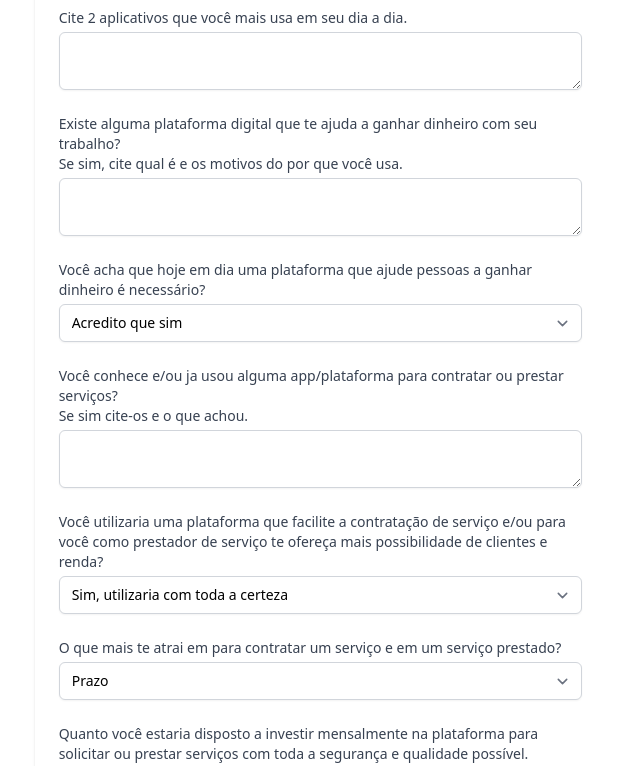
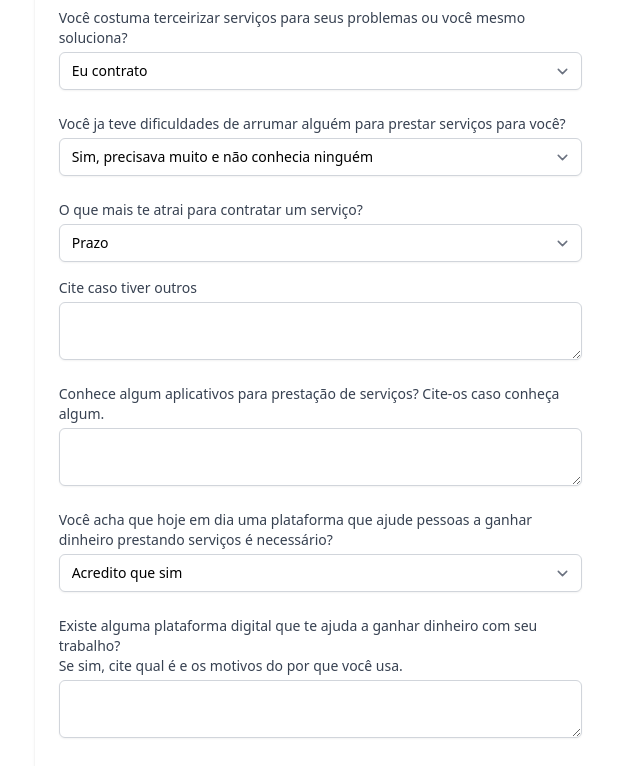
Before and after one commit to Nata07/mvp-toptrampo, a Next.js app: page / in a window 1280 px wide. Shown: the part 860-1626 px from the top of the page, without its empty margins (400-1040 px from the left). Built offline with nearby package versions, Linux system fonts and the light colour scheme.

Commit message:
changed in forms

```diff
--- a/src/pages/index.tsx
+++ b/src/pages/index.tsx
@@ -4,7 +4,6 @@ import { useEffect, useState } from "react";
 export default function Home() {
   const [success, setSuccess] = useState(false);
   useEffect(() => {
-    console.log('chegou aqui')
     if ( window.location.search.includes('success=true') ) {
       setSuccess(true);
     }
@@ -293,8 +292,52 @@ export default function Home() {
                     </div>
 
                     <div className="col-span-6 sm:col-span-4">
+                      <label htmlFor="outsource-service-provided" className="block text-sm font-medium text-gray-700">
+                        Você costuma terceirizar serviços para seus problemas ou você mesmo soluciona?
+                      </label>
+                      <select required name="outsource-service-provided" id="outsource-service-provided" className="mt-1 block w-full py-2 px-3 border border-gray-300 bg-white rounded-md shadow-sm focus:outline-none focus:ring-green-500 focus:border-green-500 sm:text-sm">
+                        <option value="Contrato">Eu contrato</option>
+                        <option value="Soluciono">Eu soluciono</option>
+                      </select>
+                    </div>
+
+                    <div className="col-span-6 sm:col-span-4">
+                      <label htmlFor="difficulted-service-provided" className="block text-sm font-medium text-gray-700">
+                        Você ja teve dificuldades de arrumar alguém para prestar serviços para você?
+                      </label>
+                      <select required name="difficulted-service-provided" id="difficulted-service-provided" className="mt-1 block w-full py-2 px-3 border border-gray-300 bg-white rounded-md shadow-sm focus:outline-none focus:ring-green-500 focus:border-green-500 sm:text-sm">
+                        <option value="Sim, precisava muito e não conhecia ninguém">Sim, precisava muito e não conhecia ninguém</option>
+                        <option value="Sim, mas eu pesquisava na internet e achava">Sim, mas eu pesquisava na internet e achava</option>
+                        <option value="Sim, mas eu encontrava por meio de outros conhecidos">Sim, mas eu encontrava por meio de outros conhecidos</option>
+                        <option value="Não, sempre foi bem fácil pra mim">Não, sempre foi bem fácil pra mim.</option>
+                      </select>
+                    </div>
+
+                    <div className="col-span-6 sm:col-span-4">
+                      <label htmlFor="service-provided" className="block text-sm font-medium text-gray-700">
+                        O que mais te atrai para contratar um serviço?
+                      </label>
+                      <select required name="service-provided" id="service-provided" className="mt-1 block w-full py-2 px-3 border border-gray-300 bg-white rounded-md shadow-sm focus:outline-none focus:ring-green-500 focus:border-green-500 sm:text-sm">
+                        <option value="Prazo">Prazo</option>
+                        <option value="Atendimento">Atendimento</option>
+                        <option value="Preço">Preço</option>
+                        <option value="Qualidade do serviço">Qualidade do serviço</option>
+                        <option value="Outro">Outro</option>
+                      </select>
+                      <label htmlFor="" className="block text-sm font-medium text-gray-700 mt-4">Cite caso tiver outros</label>
+                      <textarea
+                        // required
+                        name="service-provided-message"
+                        id="service-provided-message"
+                        className="mt-1 focus:ring-green-500 focus:border-green-500 block w-full shadow-sm sm:text-sm border-gray-300 rounded-md"
+                      />
+                    </div>
+
+
+                    <div className="col-span-6 sm:col-span-4">
                       <label htmlFor="used-app" className="block text-sm font-medium text-gray-700">
-                        Cite 2 aplicativos que você mais usa em seu dia a dia.
+                        {/* Cite 2 aplicativos que você mais usa em seu dia a dia. */}
+                        Conhece algum aplicativos para prestação de serviços? Cite-os caso conheça algum.
                       </label>
                       <textarea
                         required
@@ -303,6 +346,54 @@ export default function Home() {
                         className="mt-1 focus:ring-green-500 focus:border-green-500 block w-full shadow-sm sm:text-sm border-gray-300 rounded-md"
                       />
                     </div>
+
+                    <div className="col-span-6 sm:col-span-4">
+                      <label htmlFor="plataform-necessary" className="block text-sm font-medium text-gray-700">
+                        Você acha que hoje em dia uma plataforma que ajude pessoas a ganhar dinheiro prestando serviços é necessário?
+                      </label>
+                      <select
+                        required
+                        id="plataform-necessary"
+                        name="plataform-necessary"
+                        className="mt-1 block w-full py-2 px-3 border border-gray-300 bg-white rounded-md shadow-sm focus:outline-none focus:ring-green-500 focus:border-green-500 sm:text-sm"
+                      >
+                        <option value="Acredito que sim">Acredito que sim</option>
+                        <option value="Acho que não">Acho que não</option>
+                      </select>
+                    </div>
+
+                    {/* <div className="col-span-6 sm:col-span-4">
+                      <label htmlFor="service-platform" className="block text-sm font-medium text-gray-700">
+                        Você conhece e/ou ja usou alguma app/plataforma para contratar ou prestar serviços? <br /> Se sim cite-os e o que achou.
+                      </label>
+                      <textarea
+                        required
+                        name="service-platform"
+                        id="service-platform"
+                        className="mt-1 focus:ring-green-500 focus:border-green-500 block w-full shadow-sm sm:text-sm border-gray-300 rounded-md"
+                      />
+                    </div> */}
+
+                    {/* <div className="col-span-6 sm:col-span-4">
+                      <label htmlFor="use-platform-facility" className="block text-sm font-medium text-gray-700">
+                        Você utilizaria uma plataforma que facilite a contratação de serviço e/ou para você como prestador
+                        de serviço te ofereça mais possibilidade de clientes e renda?
+                      </label>
+                      <select required name="use-platform-facility" id="use-platform-facility" className="mt-1 block w-full py-2 px-3 border border-gray-300 bg-white rounded-md shadow-sm focus:outline-none focus:ring-green-500 focus:border-green-500 sm:text-sm">
+                        <option value="Sim, utilizaria com toda a certeza">Sim, utilizaria com toda a certeza</option>
+                        <option value="Talvez utilizaria">Talvez utilizaria</option>
+                        <option value="Fiquei interessado">Fiquei interessado</option>
+                        <option value="Hoje não tenho necessidade">Hoje não tenho necessidade</option>
+                        <option value="Não utilizaria">Não utilizaria</option>
+                      </select>
+                    </div> */}
+
+
+
+
+
+
+
 
                     <div className="col-span-6 sm:col-span-4">
                       <label htmlFor="platform-winmoney" className="block text-sm font-medium text-gray-700">
@@ -317,61 +408,7 @@ export default function Home() {
                     </div>
 
                     <div className="col-span-6 sm:col-span-4">
-                      <label htmlFor="plataform-necessary" className="block text-sm font-medium text-gray-700">
-                        Você acha que hoje em dia uma plataforma que ajude pessoas a ganhar dinheiro é necessário?
-                      </label>
-                      <select
-                        required
-                        id="plataform-necessary"
-                        name="plataform-necessary"
-                        className="mt-1 block w-full py-2 px-3 border border-gray-300 bg-white rounded-md shadow-sm focus:outline-none focus:ring-green-500 focus:border-green-500 sm:text-sm"
-                      >
-                        <option value="Acredito que sim">Acredito que sim</option>
-                        <option value="Acho que não">Acho que não</option>
-                      </select>
-                    </div>
-
-                    <div className="col-span-6 sm:col-span-4">
-                      <label htmlFor="service-platform" className="block text-sm font-medium text-gray-700">
-                        Você conhece e/ou ja usou alguma app/plataforma para contratar ou prestar serviços? <br /> Se sim cite-os e o que achou.
-                      </label>
-                      <textarea
-                        required
-                        name="service-platform"
-                        id="service-platform"
-                        className="mt-1 focus:ring-green-500 focus:border-green-500 block w-full shadow-sm sm:text-sm border-gray-300 rounded-md"
-                      />
-                    </div>
-
-                    <div className="col-span-6 sm:col-span-4">
-                      <label htmlFor="use-platform-facility" className="block text-sm font-medium text-gray-700">
-                        Você utilizaria uma plataforma que facilite a contratação de serviço e/ou para você como prestador
-                        de serviço te ofereça mais possibilidade de clientes e renda?
-                      </label>
-                      <select required name="use-platform-facility" id="use-platform-facility" className="mt-1 block w-full py-2 px-3 border border-gray-300 bg-white rounded-md shadow-sm focus:outline-none focus:ring-green-500 focus:border-green-500 sm:text-sm">
-                        <option value="Sim, utilizaria com toda a certeza">Sim, utilizaria com toda a certeza</option>
-                        <option value="Talvez utilizaria">Talvez utilizaria</option>
-                        <option value="Fiquei interessado">Fiquei interessado</option>
-                        <option value="Hoje não tenho necessidade">Hoje não tenho necessidade</option>
-                        <option value="Não utilizaria">Não utilizaria</option>
-                      </select>
-                    </div>
-
-                    <div className="col-span-6 sm:col-span-4">
-                      <label htmlFor="service-provided" className="block text-sm font-medium text-gray-700">
-                        O que mais te atrai em para contratar um serviço e em um serviço prestado?
-                      </label>
-                      <select required name="service-provided" id="service-provided" className="mt-1 block w-full py-2 px-3 border border-gray-300 bg-white rounded-md shadow-sm focus:outline-none focus:ring-green-500 focus:border-green-500 sm:text-sm">
-                        <option value="Prazo">Prazo</option>
-                        <option value="Atendimento">Atendimento</option>
-                        <option value="Preço">Preço</option>
-                        <option value="Qualidade do serviço">Qualidade do serviço</option>
-                        <option value="Outro">Outro</option>
-                      </select>
-                    </div>
-
-                    <div className="col-span-6 sm:col-span-4">
-                      <label htmlFor="service-provided" className="block text-sm font-medium text-gray-700">
+                      {/* <label htmlFor="service-provided" className="block text-sm font-medium text-gray-700">
                         Quanto você estaria disposto a investir mensalmente na plataforma para solicitar ou prestar serviços com toda a segurança e qualidade possível.
                       </label>
                       <select required name="service-provided" id="service-provided" className="mt-1 block w-full py-2 px-3 border border-gray-300 bg-white rounded-md shadow-sm focus:outline-none focus:ring-green-500 focus:border-green-500 sm:text-sm">
@@ -380,9 +417,9 @@ export default function Home() {
                         <option value="40.00-69.90">R$40,00 - R$69,90</option>
                         <option value="Mais de 70.00">Mais de R$70,00</option>
                         <option value="Nada">Nada</option>
-                      </select>
+                      </select> */}
 
-                      <label htmlFor="" className="block text-sm font-medium text-gray-700 mt-4">Cite suas considerações</label>
+                      <label htmlFor="" className="block text-sm font-medium text-gray-700 mt-4">Cite suas considerações, ou o que achar necessário.</label>
                       <textarea
                         // required
                         name="profession"
```
